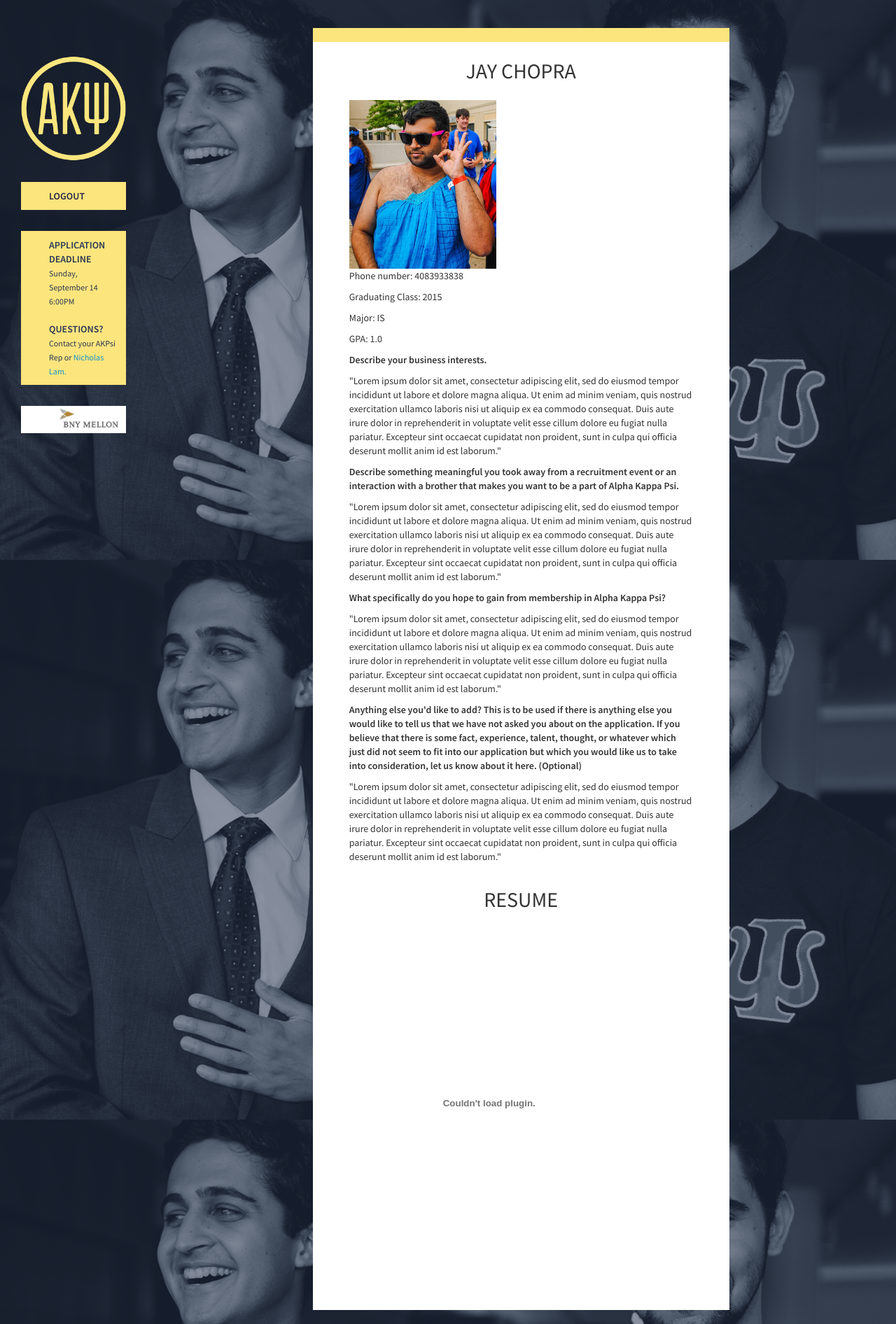
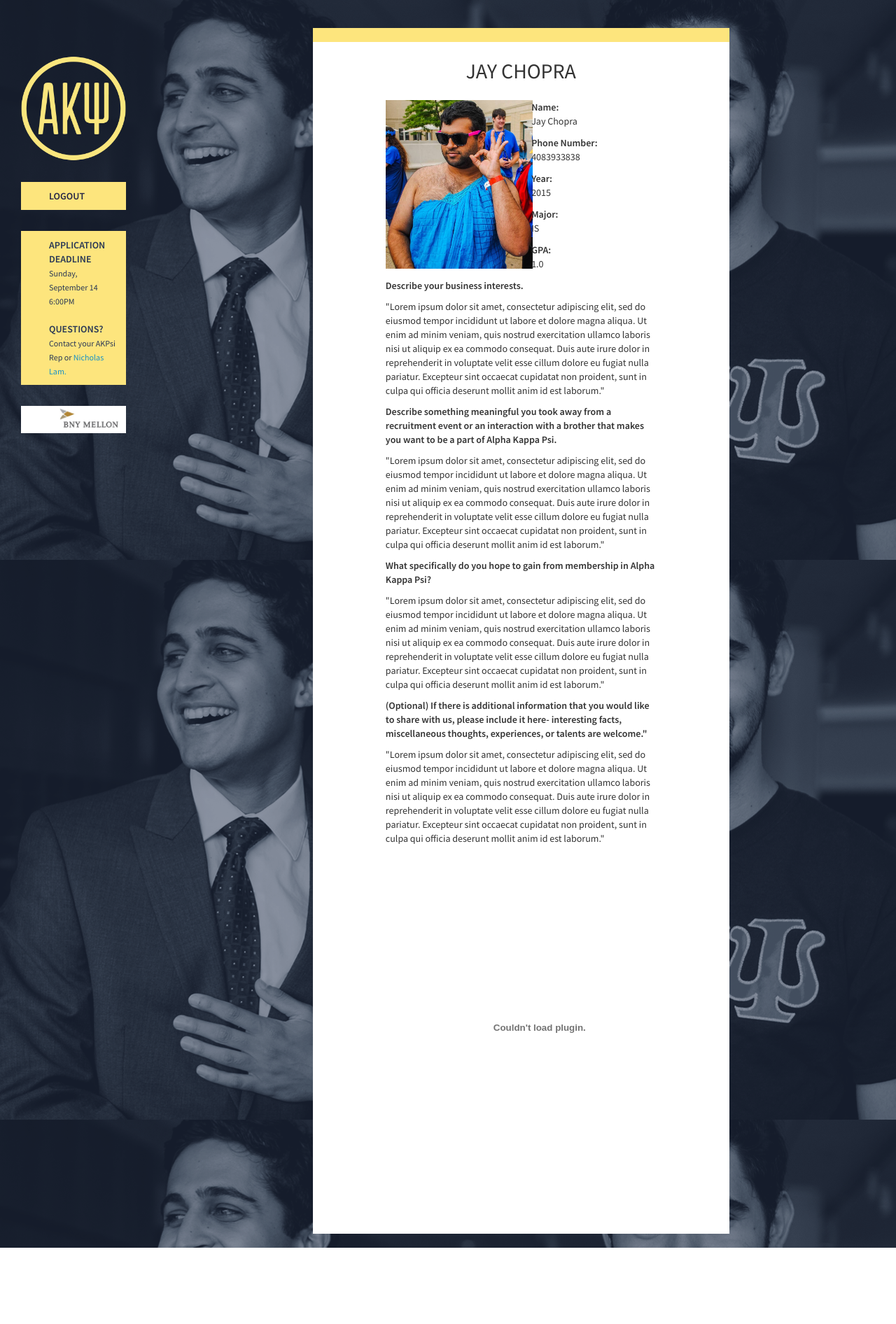
Before and after one commit to baolaoshi/RushAKPsi, a Django app: page /rushee/2/ in a window 1280 px wide. Shown: the whole page at 70% size. After the commit the page ends 1783 px from the top, so only its background shows below. Run offline with Django 3.2, Linux system fonts and the light colour scheme; a user stored in the database is signed in; data comes from the database, SQL or seed files in the repository; both versions use the stored data as it was after the commit; parts of the project's set-up code (start-up, migrations or seed data) failed here and were passed over; some libraries are stand-ins or nearby versions.

Commit message:
finished app view

```diff
--- a/templates/rushee.html
+++ b/templates/rushee.html
@@ -6,26 +6,42 @@
 <div class="col-md-6 col-md-offset-1">
 	<div class="app-form">
 		<div class="app-body">
-			<h2 class="text-center">{{ rushee.first_name }} {{ rushee.last_name }}</h2>
+		<h2 class="text-center">{{ rushee.first_name }} {{rushee.last_name}}</h2>
 	        <div class="row">
-        		<div class="col-md-10 col-md-offset-1">
-					<img src="/media/{{ rushee.picture }}" width="210" />
-					<p>Phone number: {{ rushee.phone_num }}</p>
-					<p>Graduating Class: {{ rushee.grad_class }}</p>
-					<p>Major: {{ rushee.major }}</p>
-					<p>GPA: {{ rushee.gpa }}</p>
+				<div class="col-md-4 col-md-offset-2">
+					{% if rushee.picture %}
+						<img id="pic" src="/media/{{ rushee.picture }}" width="210"/>
+					{% else %}
+						<img id="pic" src="/static/images/Face.png" width="210"/>
+					{% endif %}
+				</div>
+        		<div class="col-md-4">
+        			<strong>Name:</strong>
+        			<div class="question-primary"> {{ rushee.first_name }} {{ rushee.last_name }} </div>
+        			<strong>Phone Number:</strong>
+        			<div class="question-primary"> {{ rushee.phone_num }} </div>
+        			<strong>Year:</strong>
+        			<div class="question-primary"> {{ rushee.grad_class}} </div>
+        			<strong>Major:</strong>
+        			<div class="question-primary"> {{ rushee.major}} </div>
+        			<strong>GPA:</strong>
+        			<div class="question-primary"> {{ rushee.gpa }} </div>
+        		</div>
+    		</div>
+    		<div class="row">
+    			<div class="col-md-8 col-md-offset-2">
     				<p class="gallery-question" class="gallery-question">Describe your business interests.</p>
     				<p>{{ rushee.q1 }}</p>
     				<p class="gallery-question">Describe something meaningful you took away from a recruitment event or an interaction with a brother that makes you want to be a part of Alpha Kappa Psi.</p>
     				<p>{{ rushee.q2 }}</p>
     				<p class="gallery-question">What specifically do you hope to gain from membership in Alpha Kappa Psi?</p>
     				<p>{{ rushee.q3 }}</p>
-					<p class="gallery-question">Anything else you'd like to add? This is to be used if there is anything else you would like to tell us that we have not asked you about on the application. If you believe that there is some fact, experience, talent, thought, or whatever which just did not seem to fit into our application but which you would like us to take into consideration, let us know about it here. (Optional)</p>
+    				<p class="gallery-question">(Optional) If there is additional information that you would like to share with us, please include it here- interesting facts, miscellaneous thoughts, experiences, or talents are welcome."</p>
     				<p>{{ rushee.q4 }}</p>
-					<h2>Resume</h2>
-					<embed src="/media/{{ rushee.resume }}" width="400px" height="500px">
+    				<embed src="/media/{{ rushee.resume }}" width="440px." height="500px">
 	        	</div>
     		</div>
+
 		</div>
 	</div>
 </div>
```
Also changed, not shown: templates/gallery.html (+23 -6 lines), db.sqlite3, 10 other files. Lines whose indentation alone changed are shown as unchanged.
